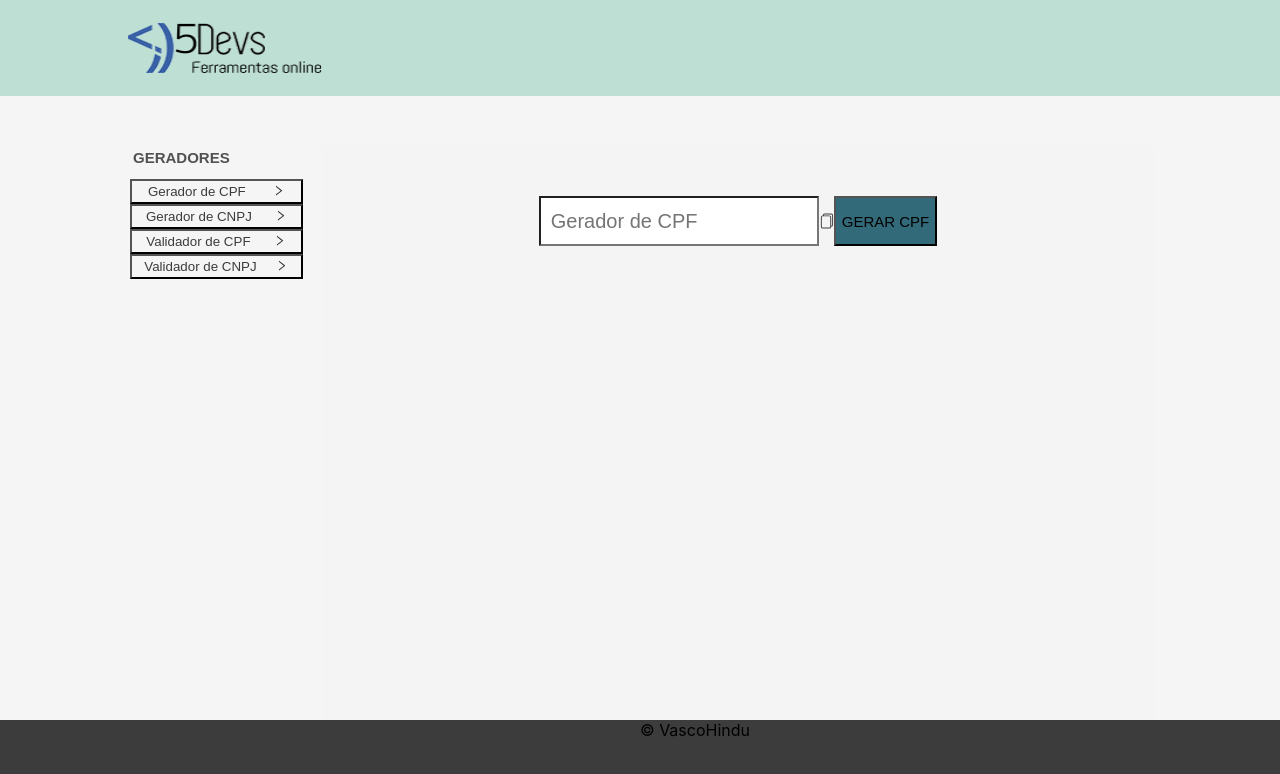
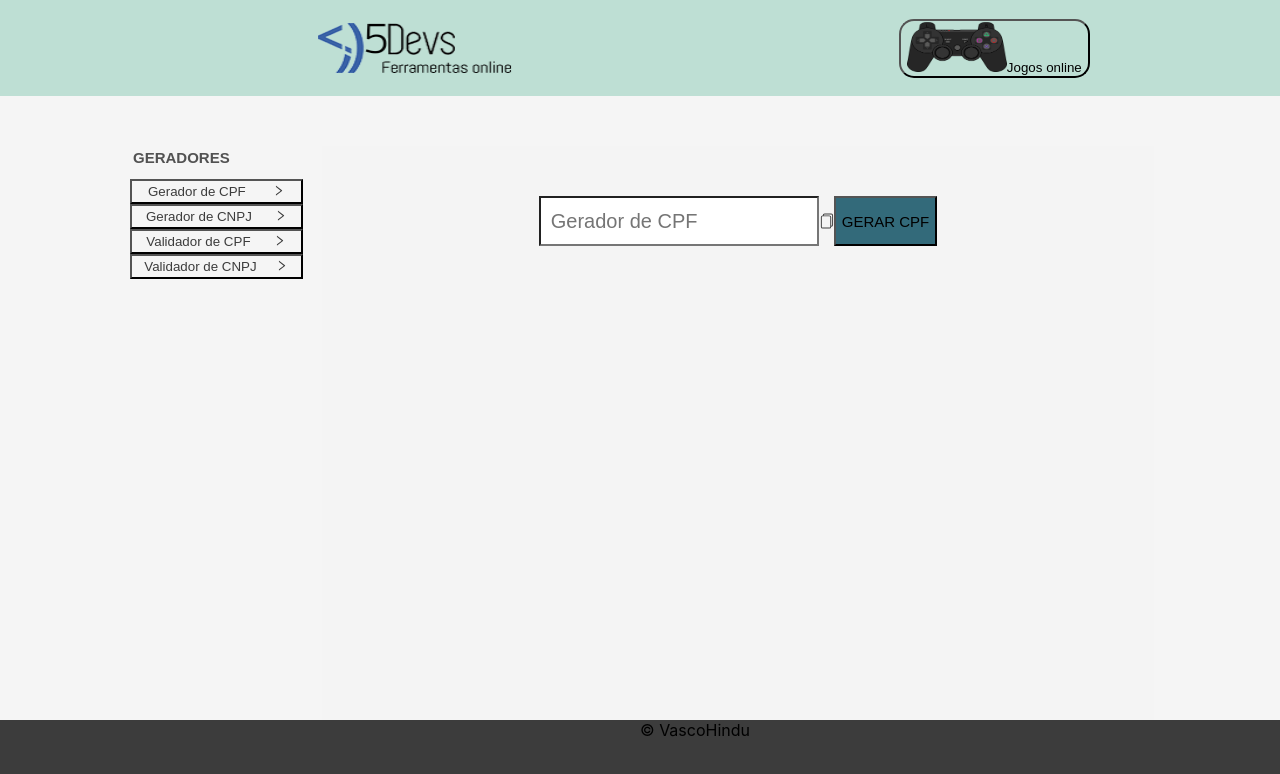
Before and after one commit to Jrmaiworm/docgenerator, a Next.js app: page / in a window 1280 px wide. Shown: the top 774 px of the page. Built offline with nearby package versions, Linux system fonts and the light colour scheme.

Commit message:
fix:add botaon para site vasco games

```diff
--- a/pages/_app.js
+++ b/pages/_app.js
@@ -5,9 +5,3 @@ function MyApp({ Component, pageProps }) {
 }
 
 export default MyApp
-
-
-
-//tag google adSense , converter para script nextjs antes
-// <script async src="https://pagead2.googlesyndication.com/pagead/js/adsbygoogle.js?client=ca-pub-7871262650745325"
-//      crossorigin="anonymous"></script>
--- a/pages/index.js
+++ b/pages/index.js
@@ -20,7 +20,7 @@ import { formatCNPJ } from "@brazilian-utils/brazilian-utils";
 import { AiOutlineRight } from "react-icons/ai";
 import { isValidCPF } from '@brazilian-utils/brazilian-utils';
 import { isValidCNPJ } from '@brazilian-utils/brazilian-utils';
-
+import button from '../src/assets/button.png'
 
 export default function Home() {
   const [cpf, setcpf] = useState("");
@@ -89,10 +89,19 @@ export default function Home() {
           display: "flex",
           alignItems: "center",
           marginLeft: "10vw",
+          justifyContent:'space-around'
         }}
       >
         <Image width={200} height={50} alt="logo" src={logo} />
+         <a href="https://jorge-rei-games-vasco.netlify.app/" target="_blank" rel="noopener noreferrer">
+         <button style={{backgroundColor:'#bedfd4', color:'#000', borderRadius:'15px'}}>
+
+        <Image width={100} height={50} alt="logo" src={button} />
+      Jogos online
+  </button>        </a>
       </Row>
+      <Row></Row>
+
       <Row
         style={{
           display: "flex",
@@ -297,117 +306,7 @@ export default function Home() {
             </Row>
           )}
 
-{/* { validador ?(
-            <Row
-              style={{
-                marginTop: "50px",
-                display: "flex",
-                justifyContent: "center",
-                alignItems: "center",
-                backgroundColor: "#f4f4f4",
-                maxWidth: "80vw",
-              }}
-            >
-              <Card
-                style={{
-                  display: "flex",
-                  justifyContent: "center",
-                  alignItems: "center",
-                  width: "25vw",
-                }}
-              >
-                <Input
-                  id="texto-usuario"
-                  style={{
-                    backgroundColor: "#fff",
-                    width: "280px",
-                    height: "50px",
-                    fontSize: "20px",
-                    paddingLeft: "10px",
-                    color: "black",
-                  }}
-                  placeholder="Validador de CPF"
-                  value={cpf}
-                ></Input>
-                <BsFiles
-                  style={{
-                    width: "30px",
-                    height: "30px",
-                    fontSize: "15px",
-                    color: "#3c3c3c",
-                    borderColor: "#f5f5f5",
-                  }}
-                  onClick={copiarTexto}
-                ></BsFiles>
-              </Card>
-              <Button
-                style={{
-                  backgroundColor: "#336a7a",
-                  width: "150px",
-                  height: "50px",
-                  fontSize: "15px",
-                }}
-                onClick={validadorCpf}
-              >
-                VALIDAR CPF
-              </Button>
-            </Row>
-          ) : (
-            <Row
-              style={{
-                marginTop: "50px",
-                display: "flex",
-                justifyContent: "center",
-                alignItems: "center",
-                backgroundColor: "#f4f4f4",
-                width: "80vw",
-              }}
-            >
-              <Card
-                style={{
-                  display: "flex",
-                  justifyContent: "center",
-                  alignItems: "center",
-                  width: "25vw",
-                }}
-              >
-                <Input
-                  id="texto-usuario2"
-                  style={{
-                    backgroundColor: "#fff",
-                    width: "280px",
-                    height: "50px",
-                    fontSize: "20px",
-                    paddingLeft: "10px",
-                    color: "black",
-                  }}
-                  placeholder="Validador de CNPJ"
-                  value={validadorCnpj}
-                ></Input>
-                <BsFiles
-                  style={{
-                    width: "30px",
-                    height: "30px",
-                    fontSize: "15px",
-                    color: "#3c3c3c",
-                    borderColor: "#f5f5f5",
-                  }}
-                  onClick={copiarTexto2}
-                ></BsFiles>
-              </Card>
-              <Button
-                style={{
-                  backgroundColor: "#336a7a",
-                  width: "150px",
-                  height: "50px",
-                  fontSize: "15px",
-                }}
-                onClick={gerarcnpj}
-              >
-                VALIDAR CNPJ
-              </Button>
-            </Row>
-          )} */}
+
         </Col>
       </Row>
       <Row style={{ display: "flex" }}>
```
Also changed, not shown: src/assets/button.png (added).
